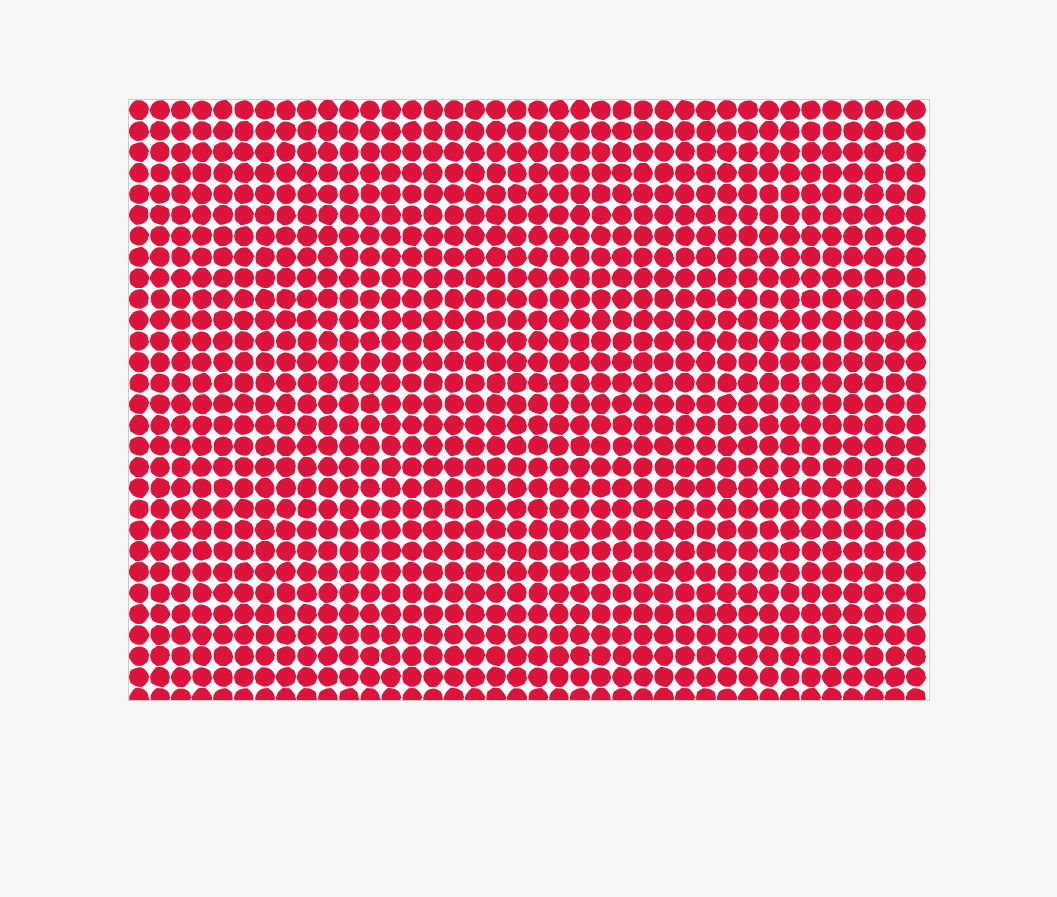
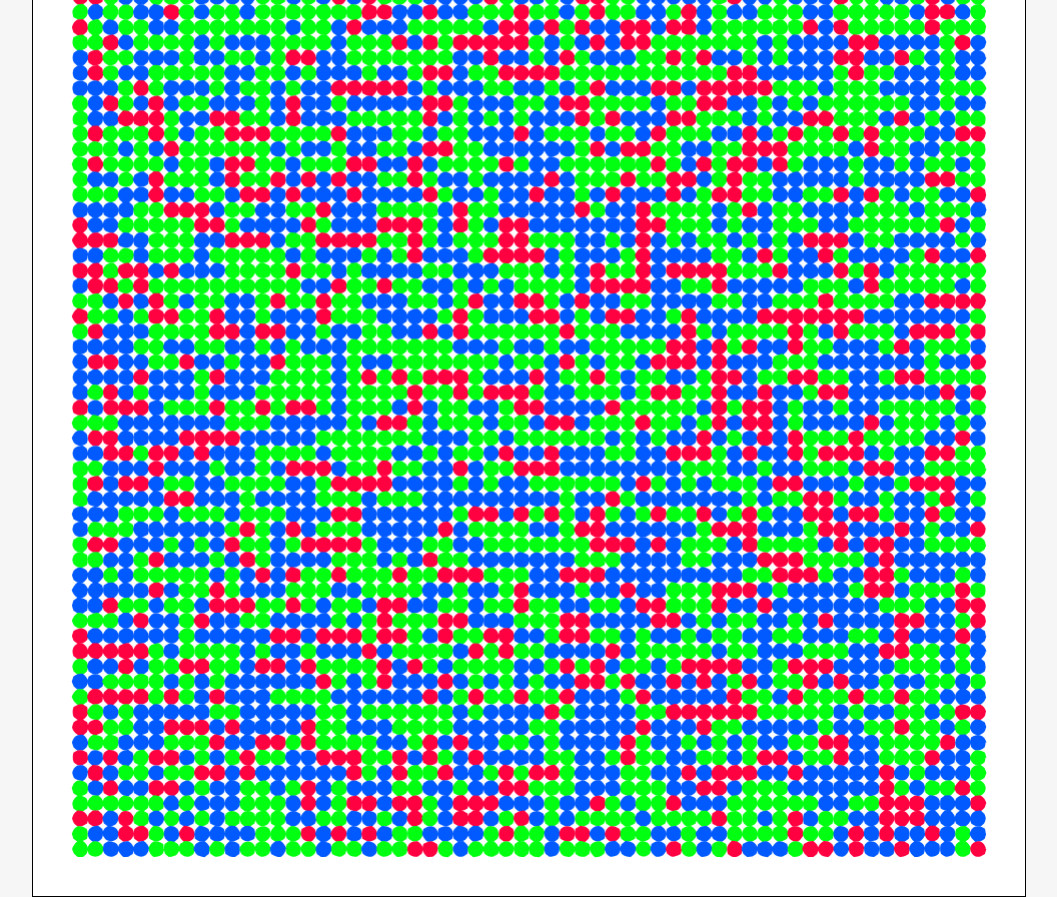
Before and after one commit to colinjennings/Noisy-Dot-Art, a plain HTML site: page index.html in a window 1280 px wide. Shown: the whole page, without its empty margins (111-1168 px from the left). Before the commit the page ends 800 px from the top, so only its background shows below. Drawn offline with Linux system fonts and the light colour scheme.

Commit message:
Added color pallete, noise, better rng

```diff
--- a/index.html
+++ b/index.html
@@ -6,7 +6,7 @@
         <title>Noisy Dot Art</title>
         <style>
             html,body { height:100%; margin:0; display:flex; align-items:center; justify-content:center; background:#f6f6f6; }
-            canvas { border:1px solid #ccc; display:block; }
+            canvas { border:1px solid black; display:block;  }
         </style>
     </head>
     <body>
--- a/main.js
+++ b/main.js
@@ -2,10 +2,23 @@
 const canvas = document.getElementById('canvas');
 const ctx = canvas.getContext('2d');
 
-const WIDTH = 800;
-const HEIGHT = 600;
-const RADIUS_CIRCLE = 10;
-const DOT_SPACING = 0.1 * RADIUS_CIRCLE; // spacing as a function of radius
+// 60 by 60 -- can separate into 2, 3, 4, 5, 6 parts
+const DOTS_X = 60;
+const DOTS_Y = 60;
+
+const RADIUS_CIRCLE = 8;
+const DOT_SPACING = -0.1 * RADIUS_CIRCLE; // spacing as a function of radius
+const MARGIN = 80;
+
+const WIDTH = DOTS_X*(2*RADIUS_CIRCLE + DOT_SPACING)+DOT_SPACING+MARGIN;
+const HEIGHT = DOTS_Y*(2*RADIUS_CIRCLE + DOT_SPACING)+DOT_SPACING+MARGIN;
+
+let rng_seed;
+
+window.addEventListener('load', function() {
+    rng_seed = Math.random();
+    resizeCanvas();
+});
 
 
 function makeRNG(seed) {
@@ -16,6 +29,7 @@ function makeRNG(seed) {
     return state / 0x100000000; // normalize to [0, 1)
   };
 }
+
 
 function resizeCanvas() {
     const dpr = window.devicePixelRatio || 1;
@@ -28,7 +42,6 @@ function resizeCanvas() {
 }
 
 
-// draws a dot (relative to top right of canvas)
 function drawDot(x, y, r, color, rng) {
 
     ctx.beginPath();
@@ -62,30 +75,57 @@ function drawDot(x, y, r, color, rng) {
     ctx.fill();
 }
 
+// todo: this is pretty bad! fix it?
+function generateColors(rng) {
+
+    // grab a hue on the color wheel
+    const hue1 = Math.floor(rng() * 360);
+
+    // grab things ~120 degrees apart
+    const hue2 = ((hue1 + 120 + (rng()-0.5)*50)) % 360;
+    const hue3 = ((hue1 + 240) +  (rng()-0.5)*50) % 360;
+
+    return [hue1, hue2, hue3]
+}
 
 
-function draw() {
+// returns 2d-matrix of 0,1,2 corresponding to color of dots
+function createDotMatrix(rng) {
 
-    let rng = makeRNG('salmon of doubt')
+    let matrix = Array.from({ length: 60 }, () => Array(60).fill(0));
 
-    let dotsX = Math.round(WIDTH/(2*RADIUS_CIRCLE + DOT_SPACING))
-    let dotsY = Math.round(HEIGHT/(2*RADIUS_CIRCLE + DOT_SPACING))
+    for (let x = 0; x < DOTS_X; x++) {
+        for (let y = 0; y < DOTS_Y; y++) {
+            //matrix[x][y] = Math.floor(x / 20);
+            matrix[x][y] = Math.round(rng()*3)
+        }
+    }
+
+    return matrix;
+}
+
+
+function draw(matrix) {
+
+    drawRng = makeRNG(rng_seed*100)
+
+    matrix = createDotMatrix(drawRng)
+    hues = generateColors(drawRng);
 
     ctx.clearRect(0, 0, WIDTH, HEIGHT);
     ctx.fillStyle = '#ffffff';
     ctx.fillRect(0, 0, WIDTH, HEIGHT);
 
     // draw the dots
-    for (let t = 0; t < dotsY; t++) {
-        for (let i = 0; i < dotsX; i++) {
-            drawDot(10+i*(2*RADIUS_CIRCLE + DOT_SPACING), 10+t*(2*RADIUS_CIRCLE + DOT_SPACING), RADIUS_CIRCLE, 'crimson', rng);
+    for (let t = 0; t < DOTS_Y; t++) {
+        for (let i = 0; i < DOTS_X; i++) {
+            drawDot(MARGIN/2 + RADIUS_CIRCLE+DOT_SPACING + i*(2*RADIUS_CIRCLE + DOT_SPACING),
+                    MARGIN/2 + RADIUS_CIRCLE+DOT_SPACING + t*(2*RADIUS_CIRCLE + DOT_SPACING),
+                    RADIUS_CIRCLE, `hsl(${hues[matrix[i][t]]}, 100%, 50%)`, drawRng);
         }
     }
 
+}
 
 
-
-}
-
-resizeCanvas();
 window.addEventListener('resize', resizeCanvas);
```
